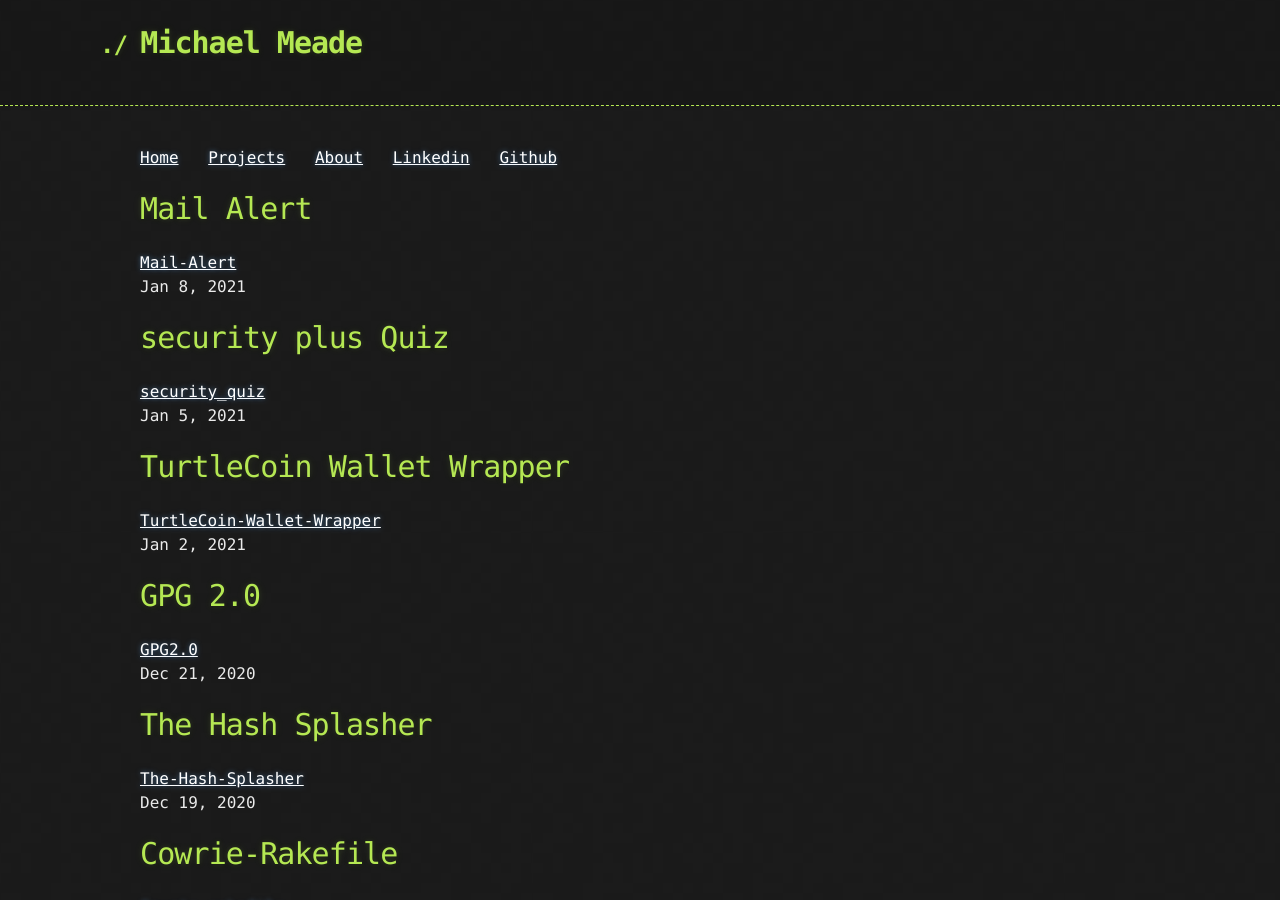
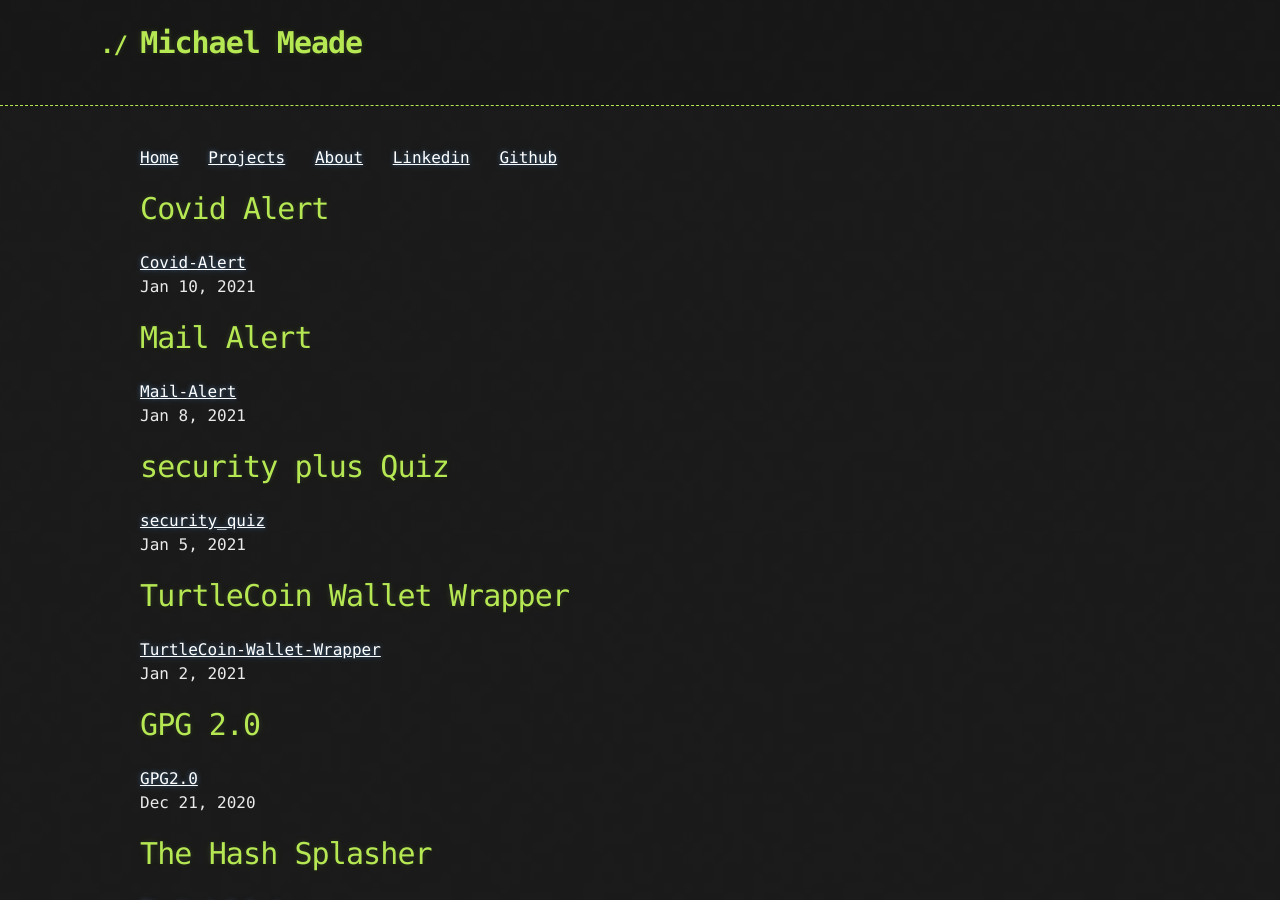
Before and after one commit to Michael-Meade/MinerFind, a Jekyll site: the page built from Projects.md, in a window 1280 px wide and 900 px high. Built offline with Jekyll 4.4.1, drawn with Linux system fonts in a browser that asks for light colours; our own code applies the rules of GitHub Pages for plain Markdown files; the repository's description, which GitHub fills in, is left out.

Commit message:
Update Projects.md

```diff
--- a/Projects.md
+++ b/Projects.md
@@ -1,3 +1,7 @@
+# Covid Alert
+[Covid-Alert](./Projects/CovidAlert.md)<br>
+Jan 10, 2021
+
 # Mail Alert
 [Mail-Alert](./Projects/DiscordMailAlerts.md)<br>
 Jan 8, 2021
```
